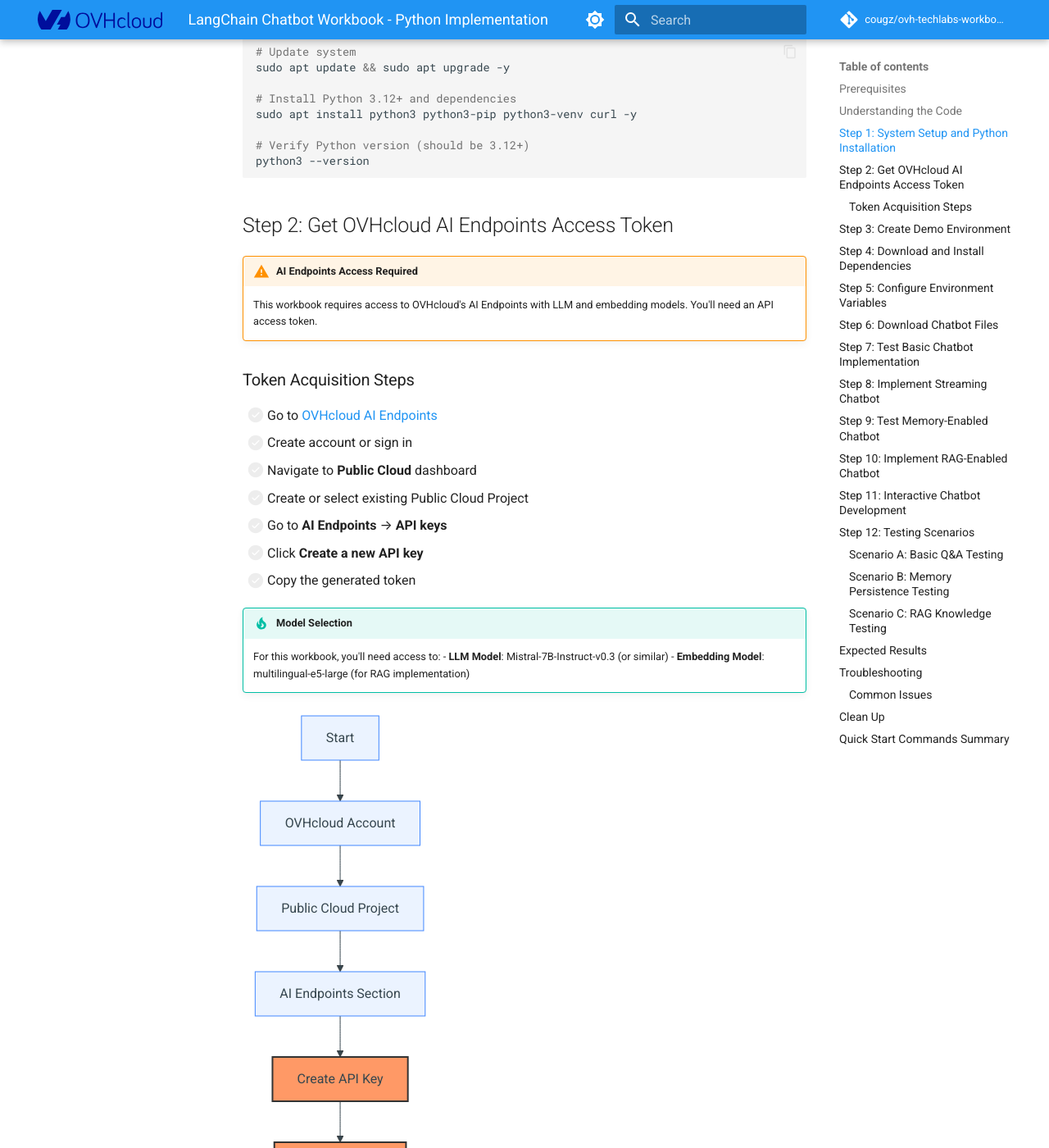
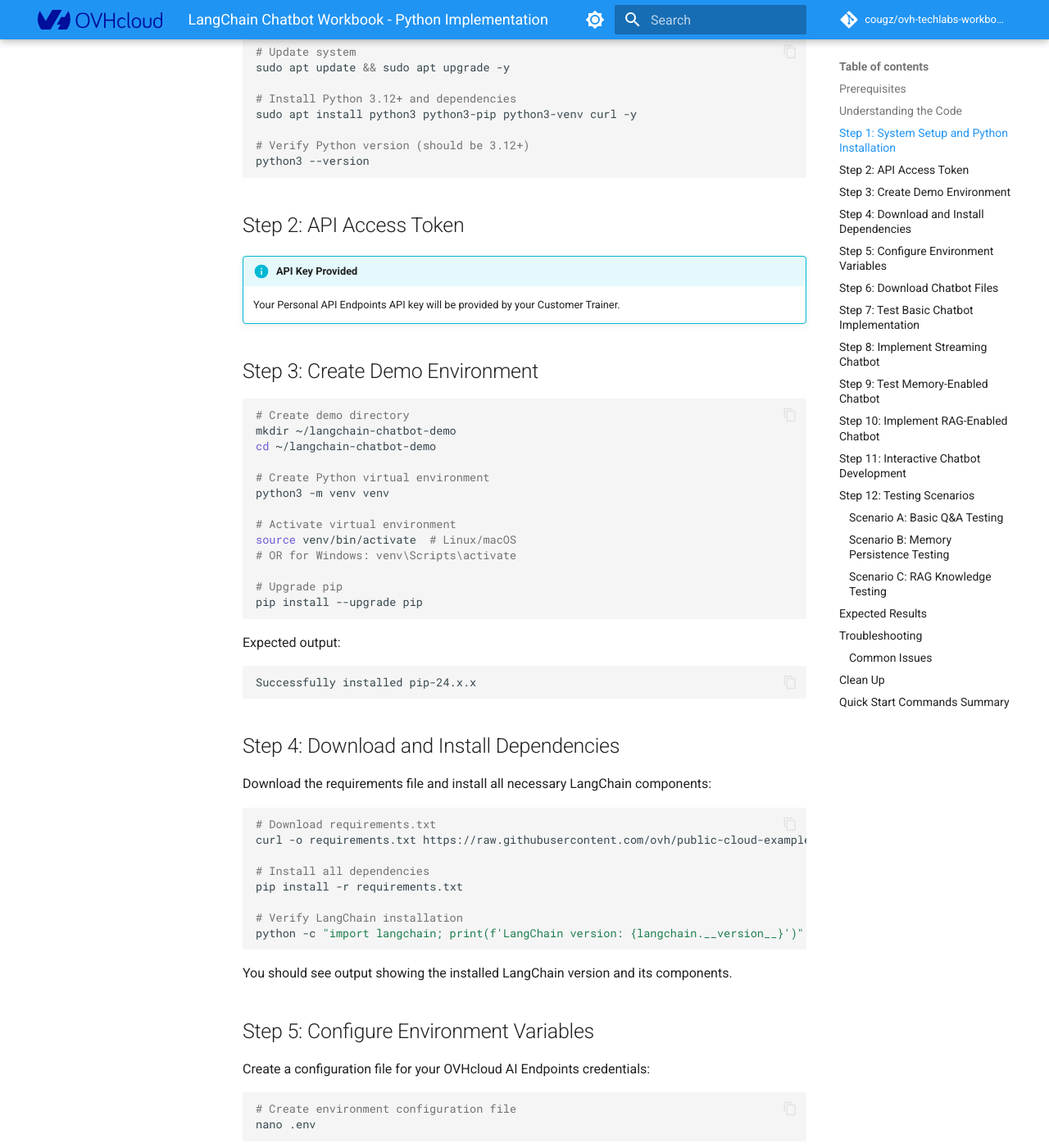
Before and after one commit to cougz/ovh-techlabs-workbooks, an MkDocs documentation site: the page built from docs/public-cloud/ai-endpoints/python-langchain-chatbot/workbook.md, in a window 1280 px wide and 1400 px high, scrolled down 1518 px. Shown: the whole window at 82% size. Built offline with MkDocs 1.6.1 and Material for MkDocs 9.7.7, drawn with Linux system fonts in a browser that asks for light colours; comment, search, counter and statistics services are not loaded.

Commit message:
docs: simplify API token acquisition process in AI Endpoints workbooks
Replace detailed step-by-step token creation instructions with a simple
message indicating the Customer Trainer will provide the API key. This
streamlines the learning experience by removing administrative overhead
and allows learners to focus on the core technical content.

Updated workbooks:
- Car damage verification using VLM
- Python LangChain chatbot
- Retrieval augmented generation testing using VLM

````diff
--- a/docs/public-cloud/ai-endpoints/python-langchain-chatbot/workbook.md
+++ b/docs/public-cloud/ai-endpoints/python-langchain-chatbot/workbook.md
@@ -138,38 +138,10 @@ Before we start, let's understand what we'll be building. This workbook covers f
     python --version
     ```
 
-## Step 2: Get OVHcloud AI Endpoints Access Token
+## Step 2: API Access Token
 
-!!! warning "AI Endpoints Access Required"
-    This workbook requires access to OVHcloud's AI Endpoints with LLM and embedding models. You'll need an API access token.
-
-### Token Acquisition Steps
-
-- [ ] Go to [OVHcloud AI Endpoints](https://www.ovhcloud.com/en/public-cloud/ai-endpoints/)
-- [ ] Create account or sign in
-- [ ] Navigate to **Public Cloud** dashboard
-- [ ] Create or select existing Public Cloud Project
-- [ ] Go to **AI Endpoints** → **API keys**
-- [ ] Click **Create a new API key**
-- [ ] Copy the generated token
-
-!!! tip "Model Selection"
-    For this workbook, you'll need access to:
-    - **LLM Model**: Mistral-7B-Instruct-v0.3 (or similar)
-    - **Embedding Model**: multilingual-e5-large (for RAG implementation)
-
-```mermaid
-flowchart TD
-    A[Start] --> B[OVHcloud Account]
-    B --> C[Public Cloud Project]
-    C --> D[AI Endpoints Section]
-    D --> E[Create API Key]
-    E --> F[Select Models]
-    F --> G[Copy Token]
-    G --> H[Configure Environment]
-    style E fill:#f96,stroke:#333,stroke-width:2px
-    style F fill:#f96,stroke:#333,stroke-width:2px
-```
+!!! info "API Key Provided"
+    Your Personal API Endpoints API key will be provided by your Customer Trainer.
 
 ## Step 3: Create Demo Environment
 
````
Also changed, not shown: docs/public-cloud/ai-endpoints/car-damage-verification-using-vlm/workbook.md (+3 -28 lines), docs/public-cloud/ai-endpoints/retrieval-augmented-generation-testing-using-vlm/workbook.md (+3 -29 lines).
